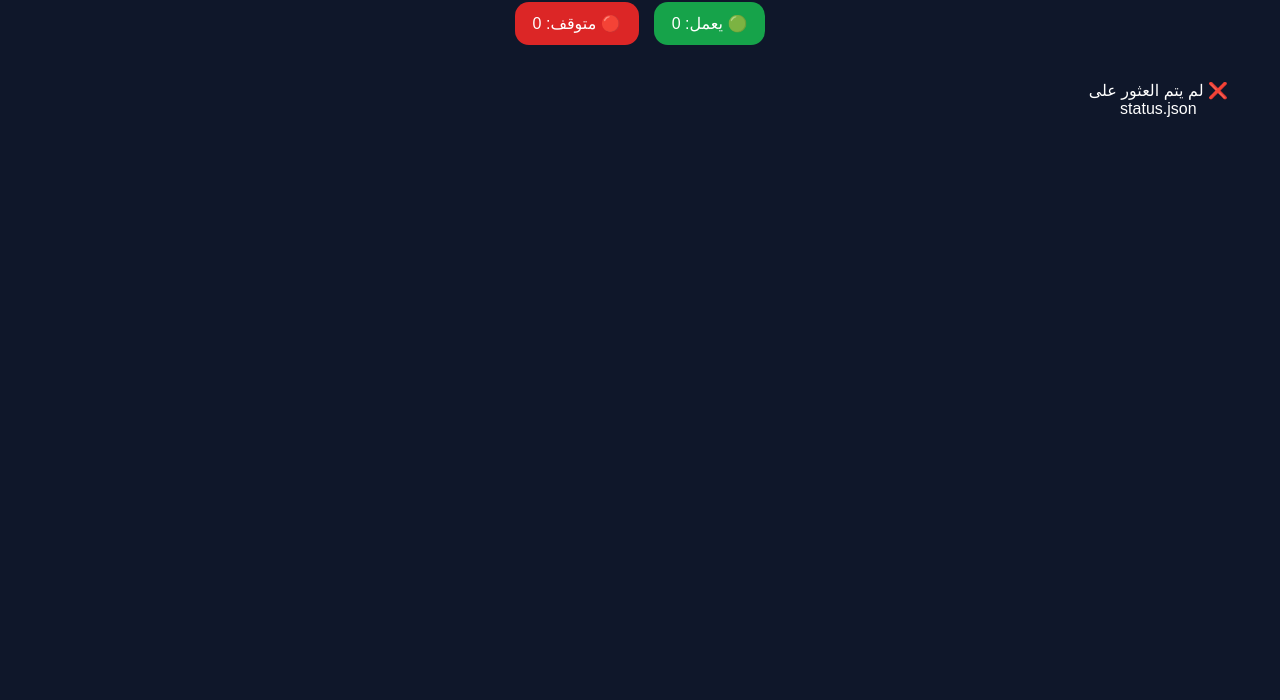
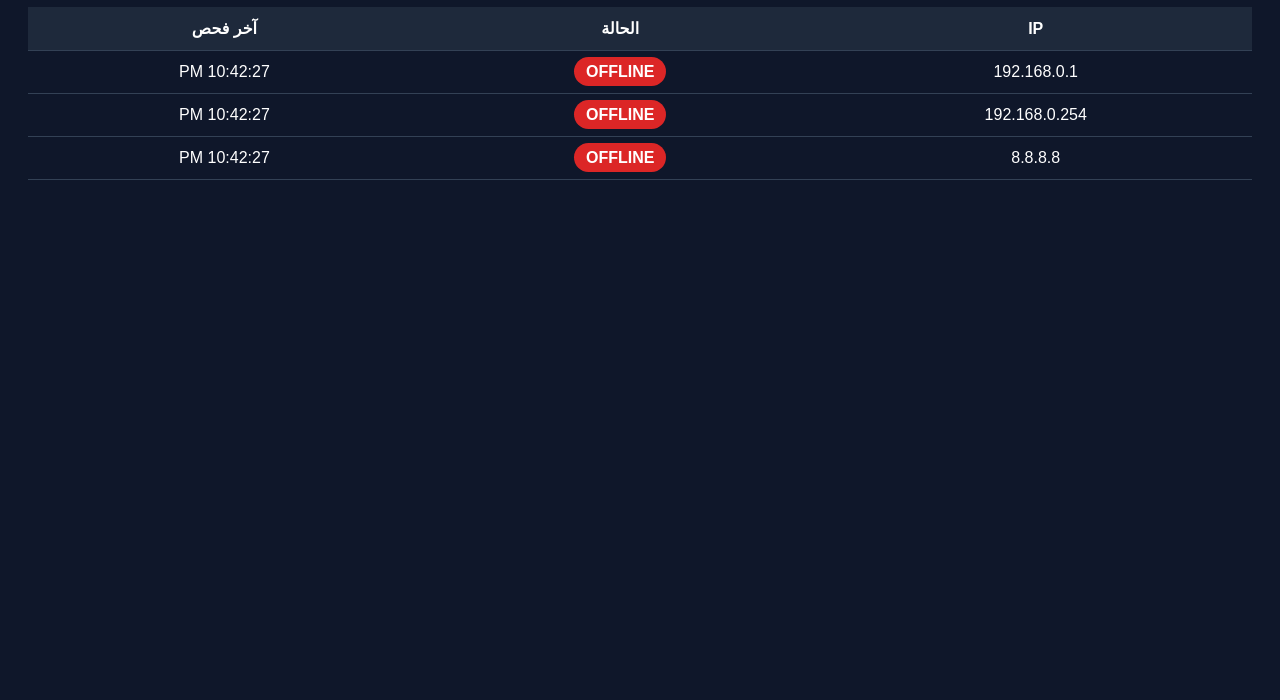
Before and after one commit to mahdimaaouch97-cpu/MIKROTIK, a plain HTML site: page index.html in a window 1280 px wide. Shown: the part 100-800 px from the top of the page. Drawn offline with Linux system fonts and the light colour scheme; no server answers.

Commit message:
Update index.html

```diff
--- a/index.html
+++ b/index.html
@@ -2,101 +2,109 @@
 <html lang="ar">
 <head>
 <meta charset="UTF-8">
-<title>لوحة مراقبة الأجهزة</title>
+<title>شاشة مراقبة IP</title>
 <meta name="viewport" content="width=device-width, initial-scale=1.0">
 
 <style>
 body{
   background:#0f172a;
   color:#fff;
-  font-family:Arial;
+  font-family:Arial, sans-serif;
   direction:rtl;
   padding:20px;
 }
-h1{text-align:center;margin-bottom:15px}
-
-.stats{
-  display:flex;
-  gap:15px;
-  justify-content:center;
+h1{
+  text-align:center;
   margin-bottom:20px;
 }
-.stat{
-  padding:12px 18px;
-  border-radius:14px;
+table{
+  width:100%;
+  border-collapse:collapse;
 }
-.green{background:#16a34a}
-.red{background:#dc2626}
-
-.dashboard{
-  display:grid;
-  grid-template-columns:repeat(auto-fill,minmax(180px,1fr));
-  gap:20px;
+th,td{
+  padding:12px;
+  text-align:center;
 }
-
-.card{
-  border-radius:16px;
-  padding:16px;
-  text-align:center;
-  box-shadow:0 10px 25px rgba(0,0,0,0.4);
+th{
+  background:#1e293b;
 }
-
-.online{background:#16a34a}
-.offline{background:#dc2626;animation:blink 1s infinite}
-@keyframes blink{50%{opacity:.5}}
-
-.name{font-size:17px;font-weight:bold}
-.ip{font-size:14px;opacity:.9}
-.time{font-size:12px;margin-top:6px}
+tr{
+  border-bottom:1px solid #334155;
+}
+.status{
+  font-weight:bold;
+  padding:6px 12px;
+  border-radius:20px;
+}
+.online{
+  background:#16a34a;
+}
+.offline{
+  background:#dc2626;
+}
 </style>
 </head>
 
 <body>
 
-<h1>🖥️ شاشة مراقبة الأجهزة</h1>
+<h1>📡 شاشة مراقبة IP</h1>
 
-<div class="stats">
-  <div class="stat green" id="onCount">🟢 يعمل: 0</div>
-  <div class="stat red" id="offCount">🔴 متوقف: 0</div>
-</div>
-
-<div class="dashboard" id="dashboard"></div>
+<table>
+<thead>
+<tr>
+  <th>IP</th>
+  <th>الحالة</th>
+  <th>آخر فحص</th>
+</tr>
+</thead>
+<tbody id="ipTable"></tbody>
+</table>
 
 <script>
-function loadStatus(){
-  fetch("status.json?"+Date.now())
-    .then(res => res.json())
-    .then(devices => {
-      const dash = document.getElementById("dashboard");
-      dash.innerHTML = "";
+const ips = [
+  "192.168.0.1",
+  "192.168.0.254",
+  "8.8.8.8"
+];
 
-      let on = 0, off = 0;
+const timeout = 3000;
 
-      devices.forEach(d => {
-        d.status === "online" ? on++ : off++;
+function checkIP(ip){
+  const controller = new AbortController();
+  const signal = controller.signal;
 
-        const card = document.createElement("div");
-        card.className = "card " + d.status;
-        card.innerHTML = `
-          <div class="name">${d.name}</div>
-          <div class="ip">${d.ip}</div>
-          <div>${d.status === "online" ? "🟢 يعمل" : "🔴 متوقف"}</div>
-          <div class="time">${d.time}</div>
-        `;
-        dash.appendChild(card);
-      });
+  setTimeout(() => controller.abort(), timeout);
 
-      document.getElementById("onCount").innerText = "🟢 يعمل: " + on;
-      document.getElementById("offCount").innerText = "🔴 متوقف: " + off;
-    })
-    .catch(() => {
-      document.getElementById("dashboard").innerHTML =
-        "<p style='text-align:center'>❌ لم يتم العثور على status.json</p>";
-    });
+  return fetch("http://" + ip, { mode:"no-cors", signal })
+    .then(() => true)
+    .catch(() => false);
 }
 
-loadStatus();
-setInterval(loadStatus,30000);
+async function refresh(){
+  const table = document.getElementById("ipTable");
+  table.innerHTML = "";
+
+  for(const ip of ips){
+    let online = await checkIP(ip);
+
+    const tr = document.createElement("tr");
+
+    tr.innerHTML = `
+      <td>${ip}</td>
+      <td>
+        <span class="status ${online ? "online" : "offline"}">
+          ${online ? "ONLINE" : "OFFLINE"}
+        </span>
+      </td>
+      <td>${new Date().toLocaleTimeString()}</td>
+    `;
+
+    table.appendChild(tr);
+  }
+}
+
+refresh();
+setInterval(refresh, 10000);
 </script>
 
 </body>
```
